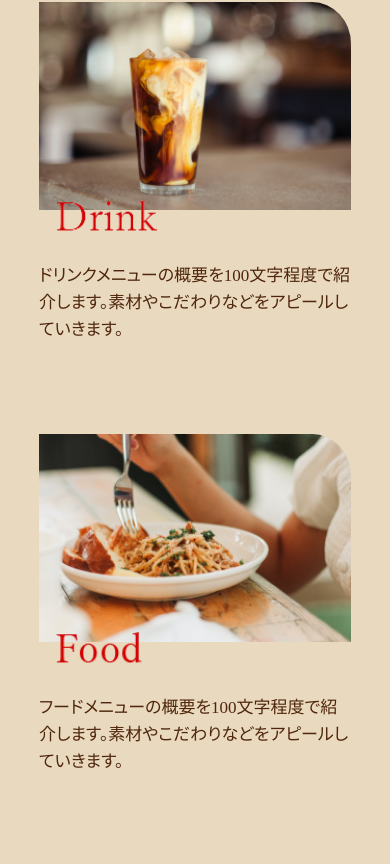
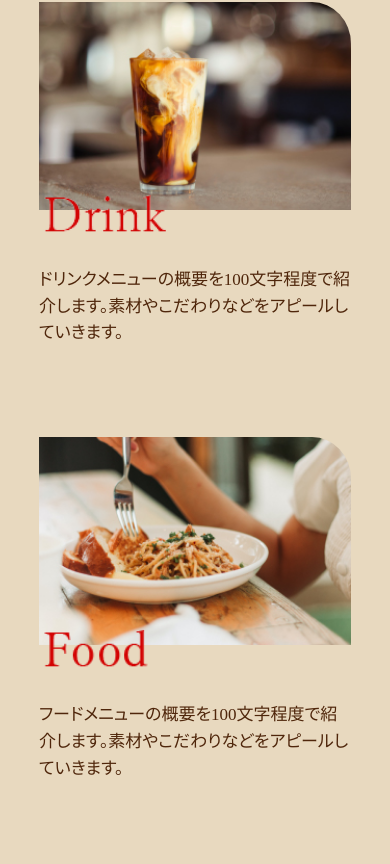
Before and after one commit to TAO-fff/work4-design_cafe, a plain HTML site: page work4_designcafe/index.html in a window 390 px wide. Shown: the part 1963-2827 px from the top of the page. Drawn offline with nearby package versions, Linux system fonts and the light colour scheme.

Commit message:
spの追加

```diff
--- a/work4_designcafe/css/style.css
+++ b/work4_designcafe/css/style.css
@@ -453,6 +453,7 @@
 }
   }
 
+/* menu */
 .menu {
   padding-top: 108px;
 }
@@ -483,7 +484,7 @@
   margin-bottom: 98px;
 }
 
-/* menu sp*/
+/* ～767px :about sp */
 @media screen and (max-width: 767px) {
   .menu {
     padding-top: 0;
@@ -492,8 +493,7 @@
   .menu-img {
     width: 80%;
     margin: 0 auto;
-    padding-left: 10%;
-    padding-right: 10%;
+    padding: 0 10%;
     border-radius: 0 20% 0 0;
   }
 
@@ -506,17 +506,20 @@
     text-align: center;
   }
 
+  .menu-item img {
+    border-radius: 0 20% 0 0;
+  }
+
   .menu-ttl-img {
     display: block;
-    margin-top: -3.5%;
-    margin-left: 14%;
     max-width: 220px;
+    text-align: left;
+    margin-left: 11%;
   }
 
   .menu-ttl-img img {
-    height: 50px;
-    margin: 0;
-    padding: 0;
+    height: 60px;
+    margin-left: 0;
   }
 
   .menu-text {
@@ -744,7 +747,6 @@
 
   .footer-logo img {
     width: 227px;
-    /* padding: 0 20px; */
   }
 
   .shop-information {
--- a/work4_designcafe/index.html
+++ b/work4_designcafe/index.html
@@ -133,7 +133,6 @@
                 <img
                   src="./images/drink-txt.png"
                   alt="ドリンク"
-                  class="menu-ttl-img"
                 />
               </div>
               <p class="menu-text">
@@ -151,7 +150,6 @@
                 <img
                   src="./images/food-txt.png"
                   alt="フード"
-                  class="menu-ttl-img"
                 />
               </div>
 
@@ -170,7 +168,6 @@
               <img
                 src="./images/sweets-txt.png"
                 alt="スイーツ"
-                class="menu-ttl-img"
               />
               </div>
               <p class="menu-text">
```
